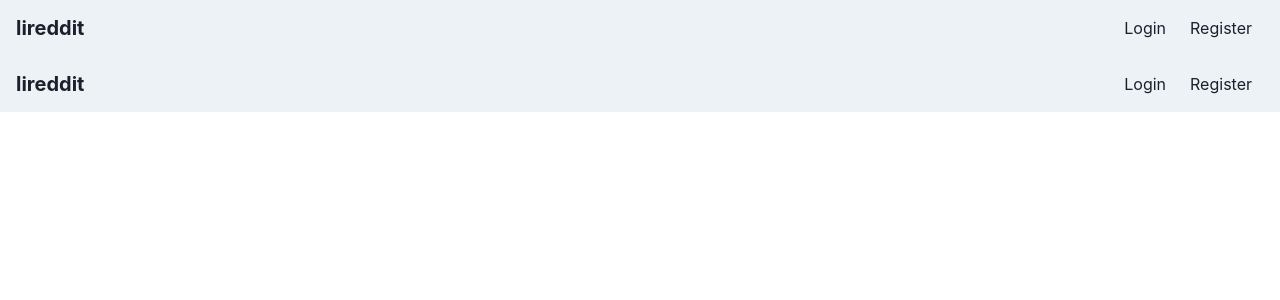
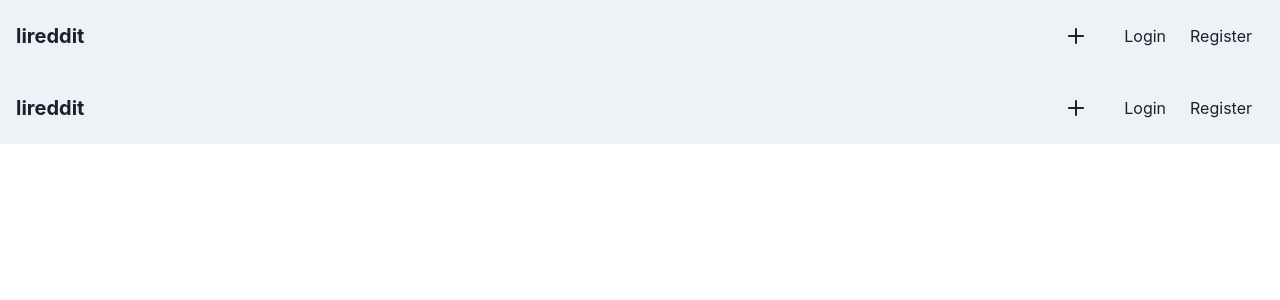
Before and after one commit to aalhendi/lireddit, a Next.js app in the folder web/: page /components/NavBar in a window 1280 px wide. Shown: the top 300 px of the page. Built offline with nearby package versions, Linux system fonts and the light colour scheme; no server answers.

Commit message:
Changed navbar styling

```diff
--- a/web/src/pages/components/NavBar.tsx
+++ b/web/src/pages/components/NavBar.tsx
@@ -1,6 +1,8 @@
 import { useApolloClient } from "@apollo/client";
 import { Button } from "@chakra-ui/button";
+import { AddIcon } from "@chakra-ui/icons";
 import { Box, Flex, Heading, Link, Text } from "@chakra-ui/layout";
+import { IconButton } from "@chakra-ui/react";
 import NextLink from "next/link";
 import { useRouter } from "next/router";
 import React from "react";
@@ -74,7 +76,14 @@ const NavBar: React.FC<NavBarProps> = ({}) => {
           </Link>
         </Heading>
       </Box>
-      <Box ml={"auto"}>{links}</Box>
+      <Box ml={"auto"}>
+        <Flex align={"center"}>
+          <Link as={NextLink} href={"/create-post"} passHref>
+            <IconButton aria-label={"Create Post"} icon={<AddIcon />} mr={4} />
+          </Link>
+          {links}
+        </Flex>
+      </Box>
     </Flex>
   );
 };
--- a/web/src/pages/index.tsx
+++ b/web/src/pages/index.tsx
@@ -62,11 +62,6 @@ const Home: NextPage = () => {
           <CloseButton position="absolute" right="8px" top="8px" />
         </Alert>
       )}
-      <Center>
-        <Link as={NextLink} href={"/create-post"} passHref>
-          <Text fontWeight={"bold"}>Create Post</Text>
-        </Link>
-      </Center>
 
       <Box>
         {postsLoading && !data ? (
```
